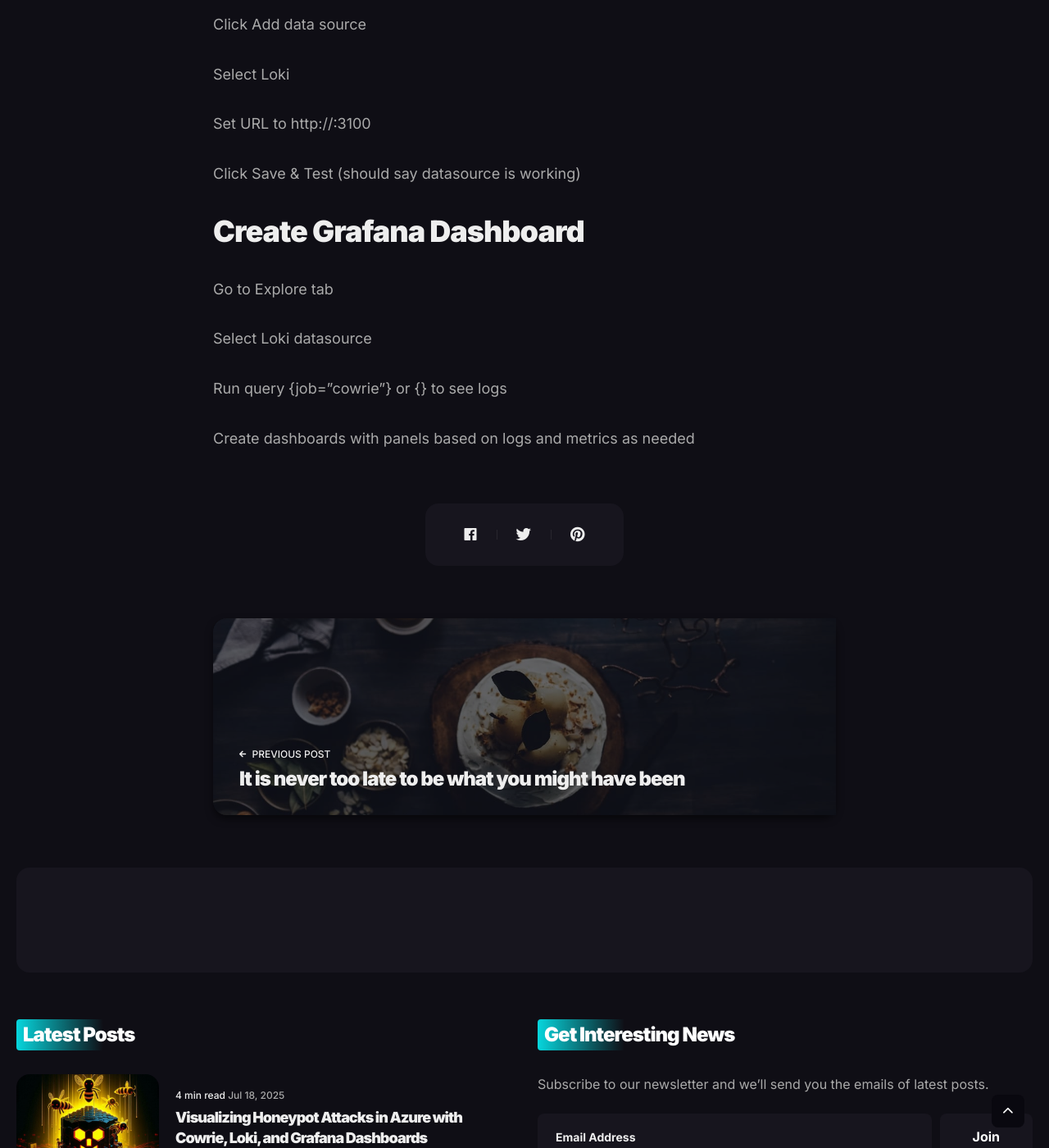
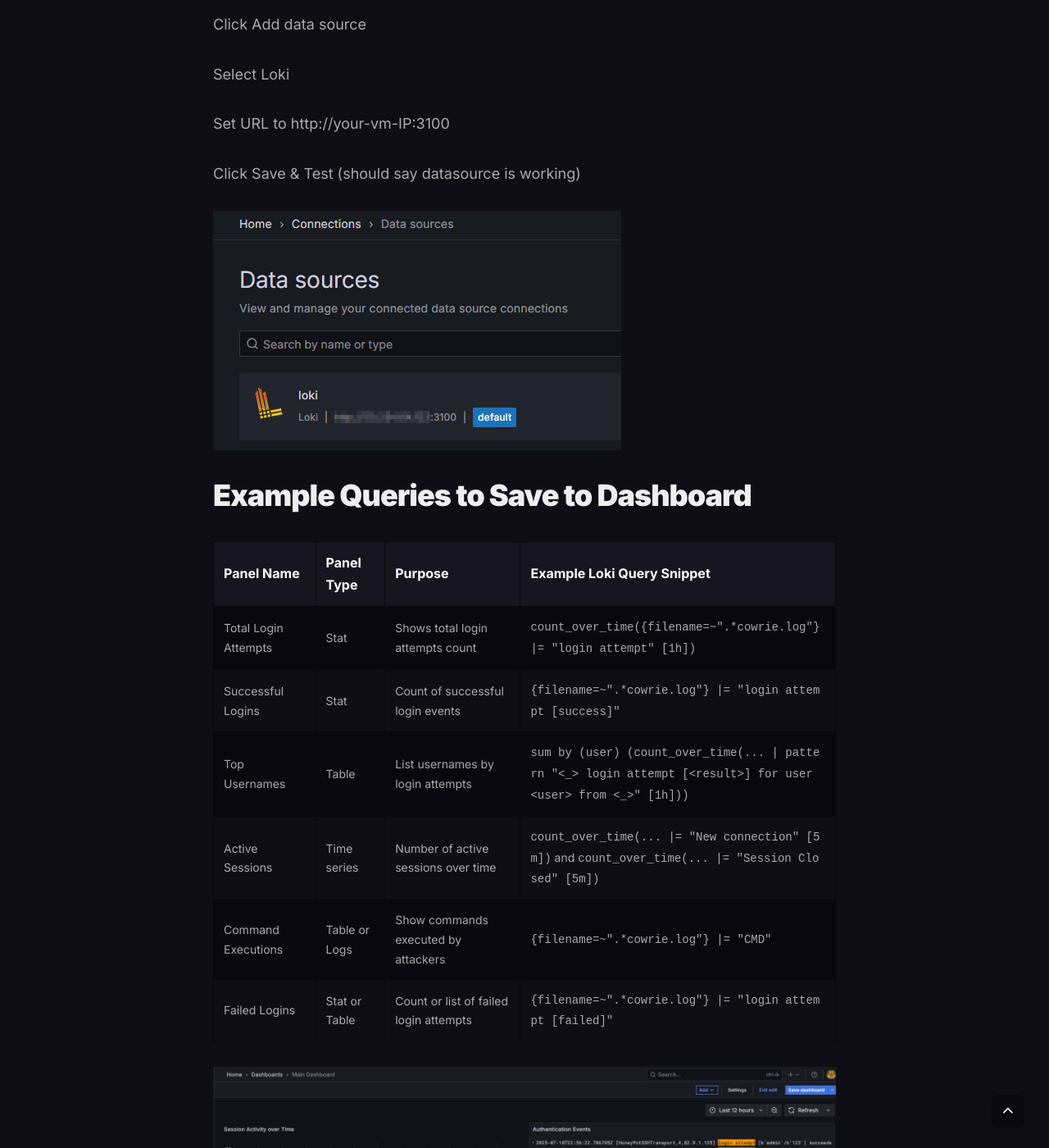
Before and after one commit to Riordz/Riordz.github.io, a Jekyll site: the page built from _posts/2025-07-18-Visualizing-Honeypot-Attacks-in-Azure-with-Cowrie,-Loki,-and-Grafana-Dashboards.markdown, in a window 1280 px wide and 1400 px high, scrolled down 7214 px. Shown: the whole window at 82% size. Built offline with Jekyll 4.4.1, drawn with Linux system fonts in a browser that asks for light colours; nearby versions of some CDN libraries; comment, search, counter and statistics services are not loaded; some of the changed text lies outside the part shown.

Commit message:
Edits to Post Again

```diff
--- a/_posts/2025-07-18-Visualizing-Honeypot-Attacks-in-Azure-with-Cowrie,-Loki,-and-Grafana-Dashboards.markdown
+++ b/_posts/2025-07-18-Visualizing-Honeypot-Attacks-in-Azure-with-Cowrie,-Loki,-and-Grafana-Dashboards.markdown
@@ -21,7 +21,7 @@
 # Solution Diagram
 
 ![post-1-image2.png]({{site.baseurl}}/images/post-1-image2.png)
-*Diagram of Architecture
+Diagram of Architecture
 
 # NSG Rules
 
@@ -210,16 +210,23 @@
 
 Select Loki
 
-Set URL to http://<your-vm-ip>:3100
+Set URL to http://your-vm-IP:3100
 
 Click Save & Test (should say datasource is working)
 
-# Create Grafana Dashboard
+![3.png]({{site.baseurl}}/images/3.png)
 
-Go to Explore tab
 
-Select Loki datasource
+# Example Queries to Save to Dashboard
 
-Run query {job="cowrie"} or {} to see logs
+| Panel Name           | Panel Type     | Purpose                          | Example Loki Query Snippet                                 |
+|----------------------|----------------|---------------------------------|-----------------------------------------------------------|
+| Total Login Attempts | Stat           | Shows total login attempts count | `count_over_time({filename=~".*cowrie.log"} |= "login attempt" [1h])` |
+| Successful Logins    | Stat           | Count of successful login events | `{filename=~".*cowrie.log"} |= "login attempt [success]"` |
+| Top Usernames        | Table          | List usernames by login attempts | `sum by (user) (count_over_time(... | pattern "<_> login attempt [<result>] for user <user> from <_>" [1h]))` |
+| Active Sessions      | Time series    | Number of active sessions over time | `count_over_time(... |= "New connection" [5m])` and `count_over_time(... |= "Session Closed" [5m])` |
+| Command Executions   | Table or Logs  | Show commands executed by attackers | `{filename=~".*cowrie.log"} |= "CMD"`                     |
+| Failed Logins        | Stat or Table  | Count or list of failed login attempts | `{filename=~".*cowrie.log"} |= "login attempt [failed]"` |
 
-Create dashboards with panels based on logs and metrics as needed
+
+![4.png]({{site.baseurl}}/images/4.png)
```
Also changed, not shown: other parts of _posts/2025-07-18-Visualizing-Honeypot-Attacks-in-Azure-with-Cowrie,-Loki,-and-Grafana-Dashboards.markdown (+13 -13 lines), images/3.png (added), images/4.png (added).
